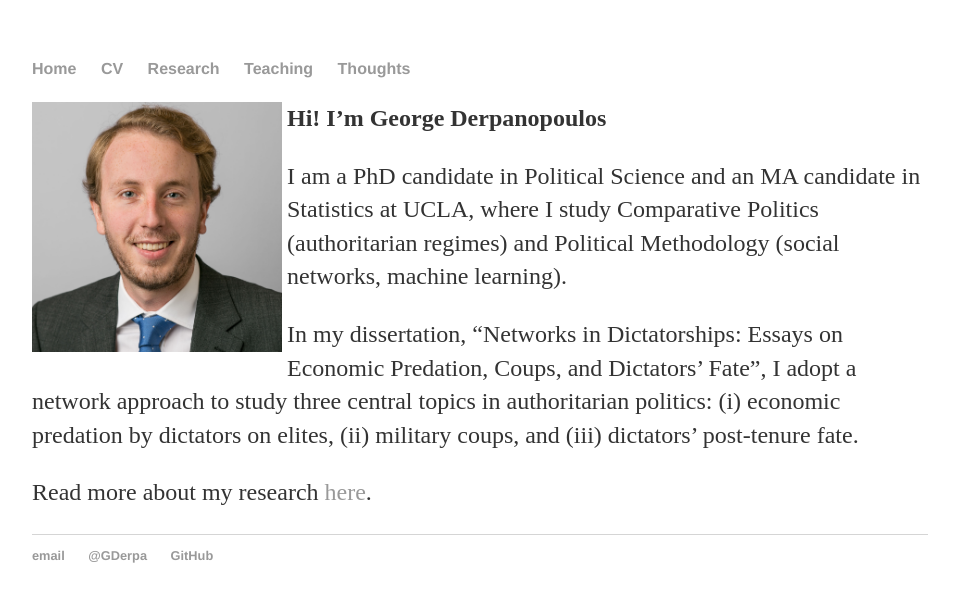
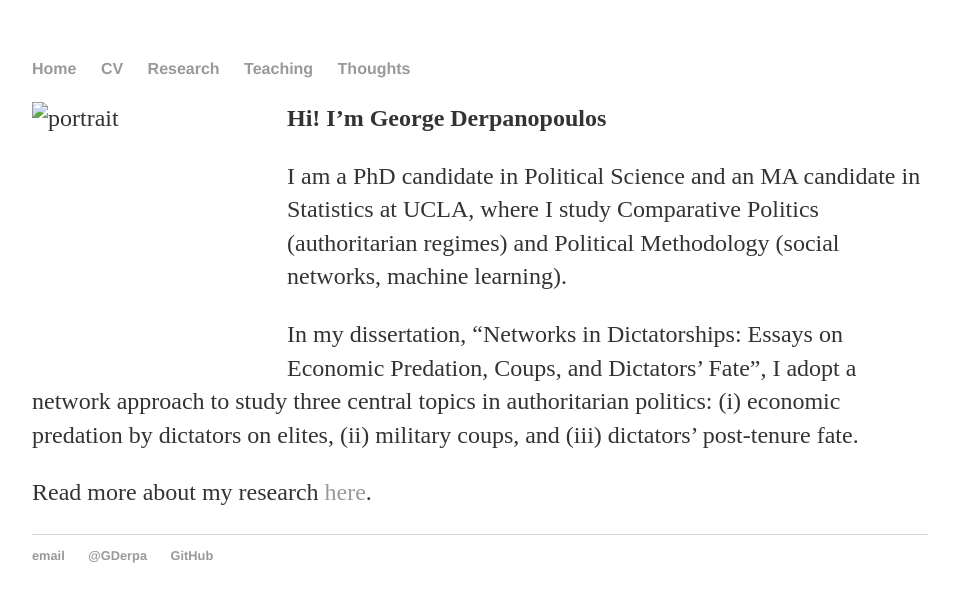
Before and after one commit to georgederpa/georgederpa, a Jekyll site: the page built from index.md, in a window 1280 px wide. Shown: the top 602 px of the page, without its empty margins (160-1119 px from the left). Built offline with Jekyll 4.4.1, drawn with Linux system fonts in a browser that asks for light colours; our own code applies the rules of GitHub Pages for plain Markdown files.

Commit message:
Update index.md

```diff
--- a/index.md
+++ b/index.md
@@ -1,4 +1,4 @@
-![portrait](/assets/Potrait_Formal_Square.jpg){: align="left" height="250px" width="250px" style="margin-right: 5px"}
+![portrait](/Potrait_Formal_Square.jpg){: align="left" height="250px" width="250px" style="margin-right: 5px"}
 
 **Hi! I'm George Derpanopoulos**
 
```
